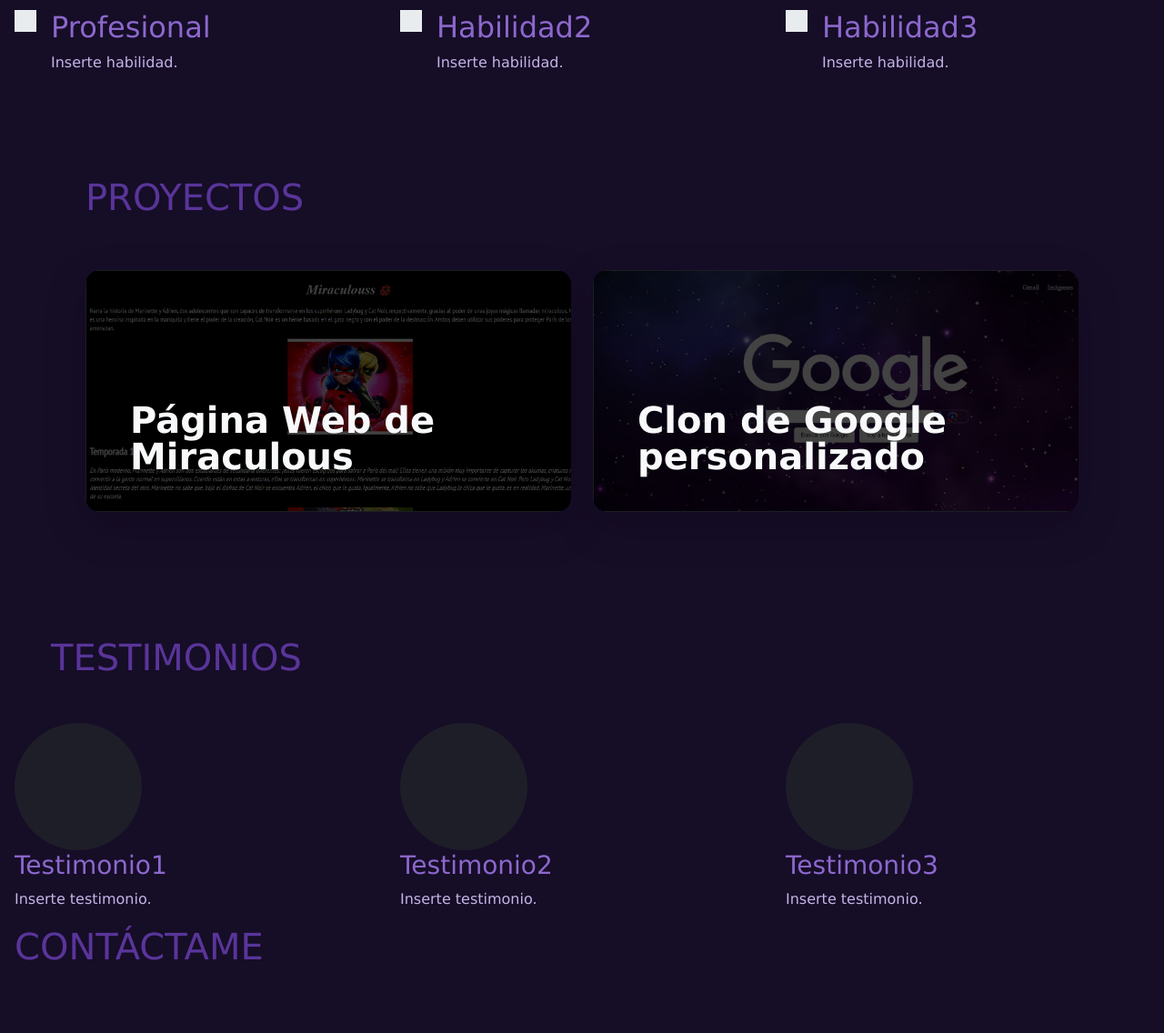
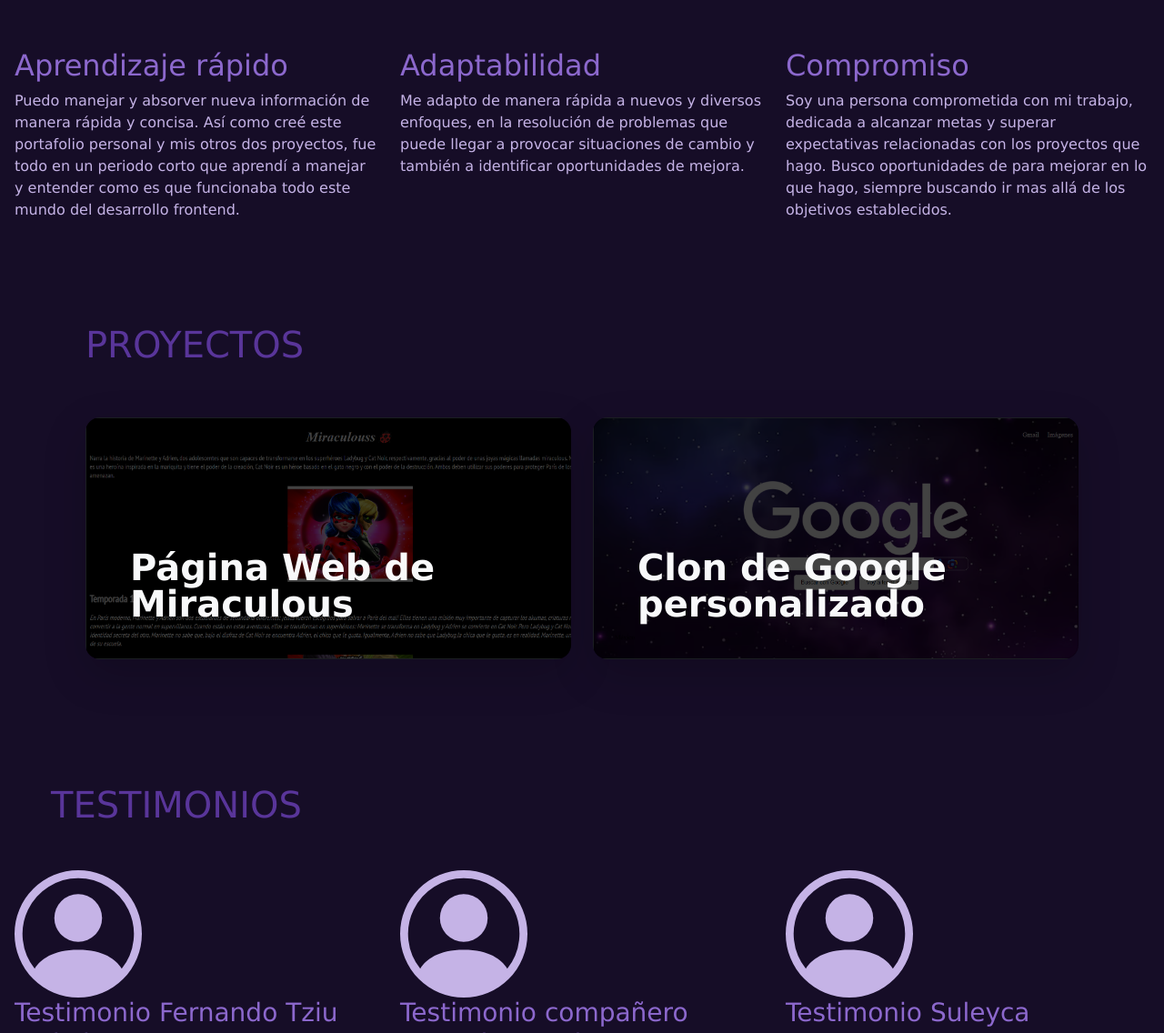
Before and after one commit to LesslyAlva/Mi_Portafolio_Technolochicas_PRO, a plain HTML site: page index.html in a window 1280 px wide. Shown: the part 753-1889 px from the top of the page at 91% size. Drawn offline with nearby package versions, Linux system fonts and the light colour scheme.

Commit message:
Add files via upload

```diff
--- a/index.html
+++ b/index.html
@@ -36,11 +36,11 @@
 
     <section id="Perfil" class="py-5 text-center container">
       <div class="row py-lg-5">
-        <img src="assets/Aizawa Tomo.jpeg" alt="Imagen de perfil" class="img-thumbnail rounded mx-auto d-block"
+        <img src="assets/LesslyAlva.jpg" alt="Imagen de perfil" class="img-thumbnail rounded mx-auto d-block"
           style="height: 300px; width: 320px;">
         <div class="col-lg-6 col-md-8 mx-auto">
           <h1 id="NombreAnimacion" class="fw-light">Lessly Alvarado</h1>
-          <p class="lead">Inserte descripción de mi misma</p>
+          <p class="lead">Soy una estudiante universitaria, actualmente curso la carrera de Entornos Virtuales y Negocios Digitales, me encanta el Desarrollo frontend, y soy una desarrolladora junior que está dispuesta a aprender y evolucionar mucho en este gran mundo de programación y desarrollo. Soy una persona profesional que se está formando de manera autodidacta y que tiene mucha pasión por este mundo.</p>
         </div>
       </div>
     </section>
@@ -49,39 +49,21 @@
       <h1 class="Padding">HABILIDADES</h1>
       <div class="row g-4 py-5 row-cols-1 row-cols-lg-3">
         <div class="col d-flex align-items-start">
-          <div
-            class="icon-square text-body-emphasis bg-body-secondary d-inline-flex align-items-center justify-content-center fs-4 flex-shrink-0 me-3">
-            <svg class="bi" width="1em" height="1em">
-              <use xlink:href="#toggles2"></use>
-            </svg>
-          </div>
           <div>
-            <h3 class="fs-2">Profesional</h3>
-            <p>Inserte habilidad.</p>
+            <h3 class="fs-2">Aprendizaje rápido</h3>
+            <p>Puedo manejar y absorver nueva información de manera rápida y concisa. Así como creé este portafolio personal y mis otros dos proyectos, fue todo en un periodo corto que aprendí a manejar y entender como es que funcionaba todo este mundo del desarrollo frontend.</p>
           </div>
         </div>
         <div class="col d-flex align-items-start">
-          <div
-            class="icon-square text-body-emphasis bg-body-secondary d-inline-flex align-items-center justify-content-center fs-4 flex-shrink-0 me-3">
-            <svg class="bi" width="1em" height="1em">
-              <use xlink:href="#cpu-fill"></use>
-            </svg>
-          </div>
           <div>
-            <h3 class="fs-2">Habilidad2</h3>
-            <p>Inserte habilidad.</p>
+            <h3 class="fs-2">Adaptabilidad</h3>
+            <p>Me adapto de manera rápida a nuevos y diversos enfoques, en la resolución de problemas que puede llegar a provocar situaciones de cambio y también a identificar oportunidades de mejora. </p>
           </div>
         </div>
         <div class="col d-flex align-items-start">
-          <div
-            class="icon-square text-body-emphasis bg-body-secondary d-inline-flex align-items-center justify-content-center fs-4 flex-shrink-0 me-3">
-            <svg class="bi" width="1em" height="1em">
-              <use xlink:href="#tools"></use>
-            </svg>
-          </div>
           <div>
-            <h3 class="fs-2">Habilidad3</h3>
-            <p>Inserte habilidad.</p>
+            <h3 class="fs-2">Compromiso</h3>
+            <p>Soy una persona comprometida con mi trabajo, dedicada a alcanzar metas y superar expectativas relacionadas con los proyectos que hago. Busco oportunidades de para mejorar en lo que hago, siempre buscando ir mas allá de los objetivos establecidos.</p>
           </div>
         </div>
       </div>
@@ -122,30 +104,29 @@
       <h1 class="Padding">TESTIMONIOS</h1>
       <div class="row">
         <div class="col-lg-4">
-          <svg class="bd-placeholder-img rounded-circle" width="140" height="140" xmlns="http://www.w3.org/2000/svg"
-            role="img" aria-label="Placeholder" preserveAspectRatio="xMidYMid slice" focusable="false">
-            <title>Placeholder</title>
-            <rect width="100%" height="100%" fill="var(--bs-secondary-color)"></rect>
+          <svg xmlns="http://www.w3.org/2000/svg" width="140" height="140" fill="currentColor" class="bi bi-person-circle" viewBox="0 0 16 16">
+            <path d="M11 6a3 3 0 1 1-6 0 3 3 0 0 1 6 0"/>
+            <path fill-rule="evenodd" d="M0 8a8 8 0 1 1 16 0A8 8 0 0 1 0 8m8-7a7 7 0 0 0-5.468 11.37C3.242 11.226 4.805 10 8 10s4.757 1.225 5.468 2.37A7 7 0 0 0 8 1"/>
           </svg>
-          <h3 class="fw-normal">Testimonio1</h3>
-          <p>Inserte testimonio.</p>
+          <h3 class="fw-normal">Testimonio Fernando Tziu Mukul</h3>
+          <div><p>El que suscribe, Licenciado en Matemáticas, por la UADY, Fernando Tziu Mukul, Profesor del Centro de Bachillerato Tecnológico Agropecuario No. 118 “José María Pino Suárez”, hace constar que la C. Lessly Nayely Alvarado Chablé, fue una estudiante honesta, responsable, participativa y eficiente en el cumplimiento de sus deberes. Es una alumna distinguida por su desempeño y dedicación.
+            También participó en el club de la disciplina de Canto de la institución.
+            </p></div>
         </div><!-- /.col-lg-4 -->
         <div class="col-lg-4">
-          <svg class="bd-placeholder-img rounded-circle" width="140" height="140" xmlns="http://www.w3.org/2000/svg"
-            role="img" aria-label="Placeholder" preserveAspectRatio="xMidYMid slice" focusable="false">
-            <title>Placeholder</title>
-            <rect width="100%" height="100%" fill="var(--bs-secondary-color)"></rect>
+          <svg xmlns="http://www.w3.org/2000/svg" width="140" height="140" fill="currentColor" class="bi bi-person-circle" viewBox="0 0 16 16">
+            <path d="M11 6a3 3 0 1 1-6 0 3 3 0 0 1 6 0"/>
+            <path fill-rule="evenodd" d="M0 8a8 8 0 1 1 16 0A8 8 0 0 1 0 8m8-7a7 7 0 0 0-5.468 11.37C3.242 11.226 4.805 10 8 10s4.757 1.225 5.468 2.37A7 7 0 0 0 8 1"/>
           </svg>
-          <h3 class="fw-normal">Testimonio2</h3>
-          <p>Inserte testimonio.</p>
+          <h3 class="fw-normal">Testimonio compañero Gerardo Mendez Guerrero</h3>
+          <p>Trabajar con Lessly ha sido divertido y hasta cierto punto emocionante, ya que es una de las pocas personas que piensa en si misma y por su futuro, algo que me sorprendió ya que mis demás compañeros no son así. Es una persona responsable, le gusta mucho diseñar páginas, es una persona creativa.</p>
         </div><!-- /.col-lg-4 -->
         <div class="col-lg-4">
-          <svg class="bd-placeholder-img rounded-circle" width="140" height="140" xmlns="http://www.w3.org/2000/svg"
-            role="img" aria-label="Placeholder" preserveAspectRatio="xMidYMid slice" focusable="false">
-            <title>Placeholder</title>
-            <rect width="100%" height="100%" fill="var(--bs-secondary-color)"></rect>
+          <svg xmlns="http://www.w3.org/2000/svg" width="140" height="140" fill="currentColor" class="bi bi-person-circle" viewBox="0 0 16 16">
+            <path d="M11 6a3 3 0 1 1-6 0 3 3 0 0 1 6 0"/>
+            <path fill-rule="evenodd" d="M0 8a8 8 0 1 1 16 0A8 8 0 0 1 0 8m8-7a7 7 0 0 0-5.468 11.37C3.242 11.226 4.805 10 8 10s4.757 1.225 5.468 2.37A7 7 0 0 0 8 1"/>
           </svg>
-          <h3 class="fw-normal">Testimonio3</h3>
+          <h3 class="fw-normal">Testimonio Suleyca</h3>
           <p>Inserte testimonio.</p>
         </div><!-- /.col-lg-4 -->
       </div>
@@ -155,32 +136,32 @@
       <div class="container text-center">
         <div class="row align-items-center AlturaContenedor">
           <div class="col">
-            <a class="icon-link" href="https://github.com/LesslyAlva">
+            <a class="icon-link" href="https://github.com/LesslyAlva" target="_blank">
               <i class="bi bi-github FontSize ColorIcono"></i>
             </a>
           </div>
           <div class="col">
-            <a class="icon-link" href="#">
+            <a class="icon-link" href="https://www.linkedin.com/in/lessly-alvarado-2633b72a3/" target="_blank">
               <i class="bi bi-linkedin FontSize ColorIcono"></i>
             </a>
           </div>
           <div class="col">
-            <a class="icon-link" href="https://www.instagram.com/lesslyalva/">
+            <a class="icon-link" href="https://www.instagram.com/lesslyalva/" target="_blank">
               <i class="bi bi-instagram FontSize ColorIcono"></i>
             </a>
           </div>
           <div class="col">
-            <a class="icon-link" href="https://www.tiktok.com/@lessly_alvarado26">
+            <a class="icon-link" href="https://www.tiktok.com/@lessly_alvarado26" target="_blank">
               <i class="bi bi-tiktok FontSize ColorIcono"></i>
             </a>
           </div>
           <div class="col">
-            <a class="icon-link" href="https://stackoverflow.com/users/22513789/lesslyalva">
+            <a class="icon-link" href="https://stackoverflow.com/users/22513789/lesslyalva" target="_blank">
               <i class="bi bi-stack-overflow FontSize ColorIcono"></i>
             </a>
           </div>
           <div class="col">
-            <a class="icon-link" href="https://wa.me/qr/N3K3YGGJ7NSTL1">
+            <a class="icon-link" href="https://wa.me/qr/N3K3YGGJ7NSTL1" target="_blank">
               <i class="bi bi-whatsapp FontSize ColorIcono"></i>
             </a>
           </div>
--- a/script.js
+++ b/script.js
@@ -8,7 +8,7 @@ let typewriter = new Typewriter(NombreAnimacion, {
 typewriter.typeString('Lessly Alvarado')
     .pauseFor(2500)
     .deleteAll()
-    .typeString('Desarrolladora en proceso')
+    .typeString('Desarrolladora Frontend Junior')
     .pauseFor(2500)
     .deleteAll()
     .start();
--- a/style.css
+++ b/style.css
@@ -54,3 +54,7 @@ h3 {
 .ColorIcono {
     color: #6F42C1;
 }
+
+Borde {
+    border-radius: 50%;
+}
```
Also changed, not shown: assets/LesslyAlva.jpg (added).
